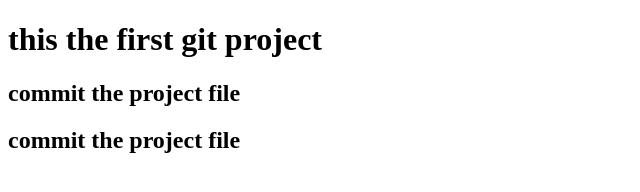
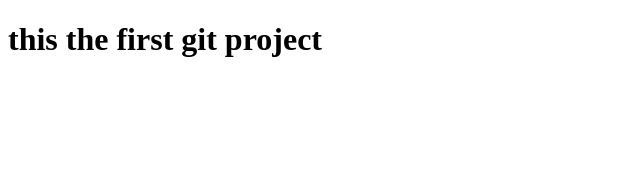
Before and after one commit to C3handan/coursera_project_1, a plain HTML site: page index.html in a window 1280 px wide. Shown: the whole page, without its empty margins (0-640 px from the left). Drawn offline with Linux system fonts and the light colour scheme.

Commit message:
third commit

```diff
--- a/index.html
+++ b/index.html
@@ -9,9 +9,6 @@
 <body>
 
 <h1> this the first git project</h1>
-<h2> commit the project file  </h2>
-<h2> commit the project file  </h2>
-
 
 </body>
 </html>
```
